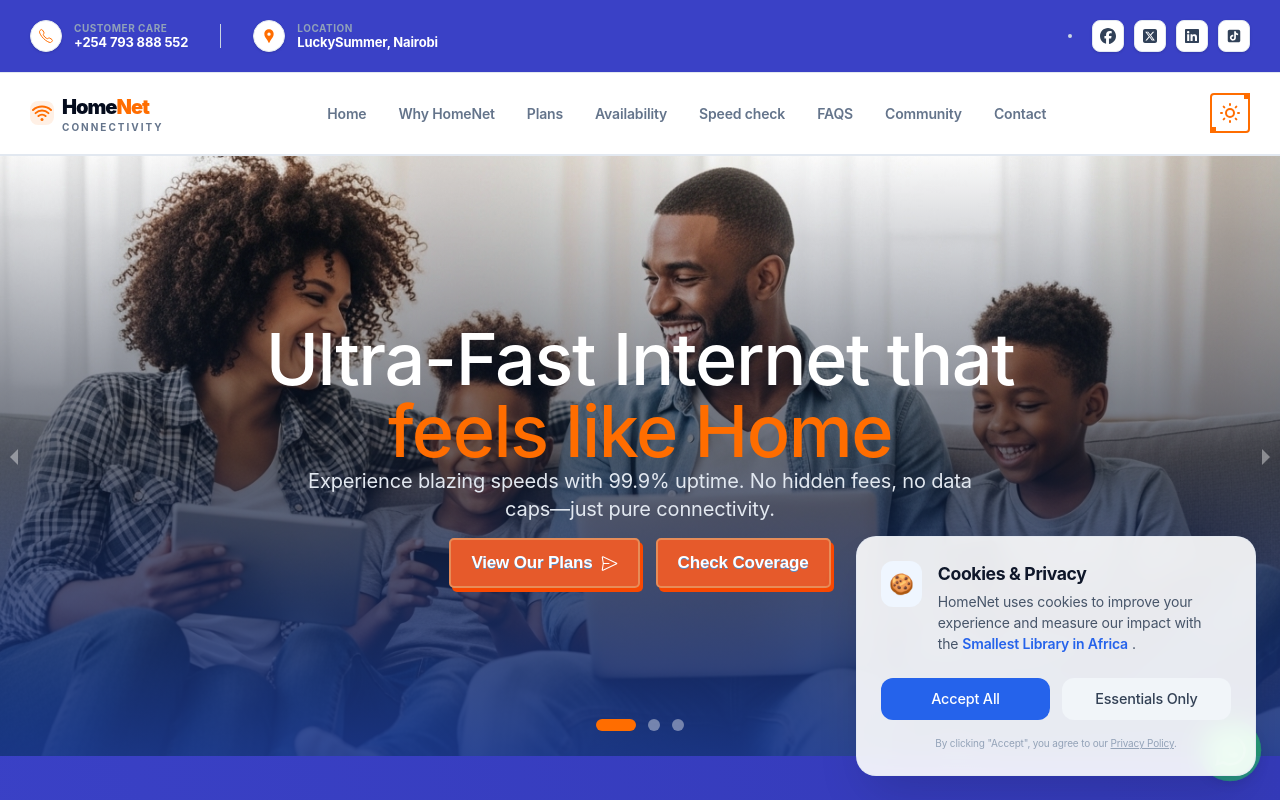
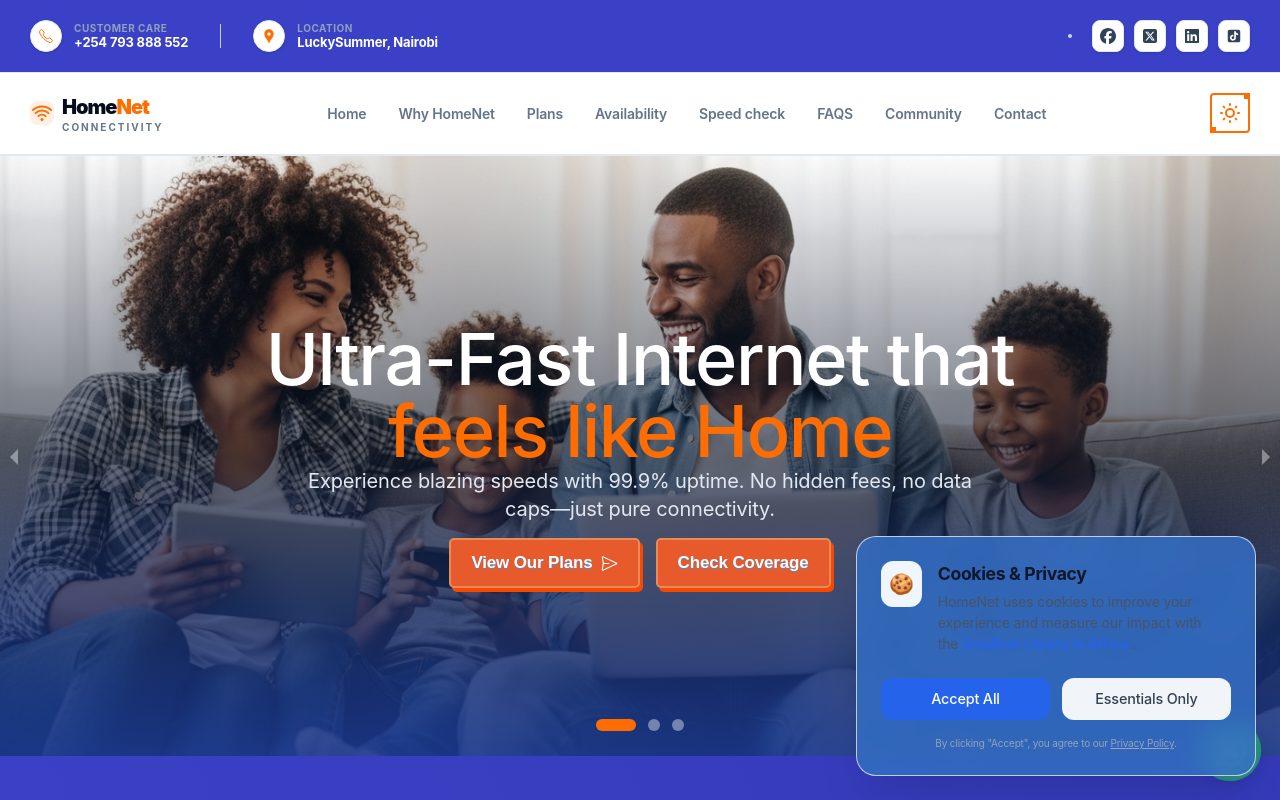
Before and after one commit to wainaina-mwangi/HomeNet, a React (Vite) app: page / in a window 1280 px wide. Shown: the top 800 px of the page. Built offline with nearby package versions, Linux system fonts and the light colour scheme.

Commit message:
cookies styling

```diff
--- a/src/components/CookieConsent.css
+++ b/src/components/CookieConsent.css
@@ -13,7 +13,7 @@
 
 
 .cookie-card {
-  background: rgba(255, 255, 255, 0.9);
+  background: rgba(52, 108, 192, 0.9);
   backdrop-filter: blur(12px);
   -webkit-backdrop-filter: blur(12px);
   border: 1px solid rgba(226, 232, 240, 0.8);
```
